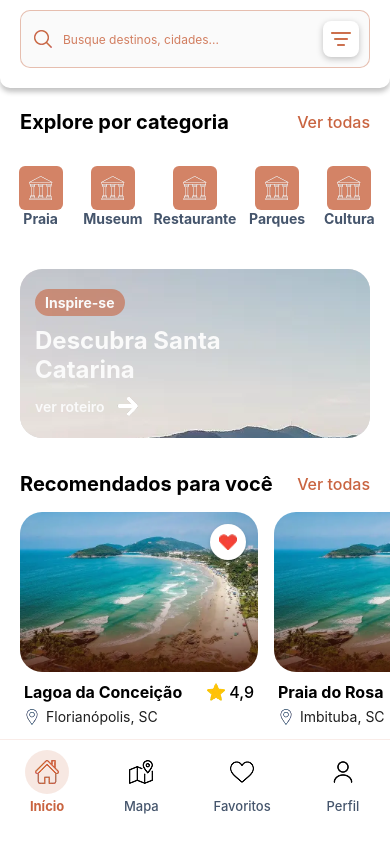
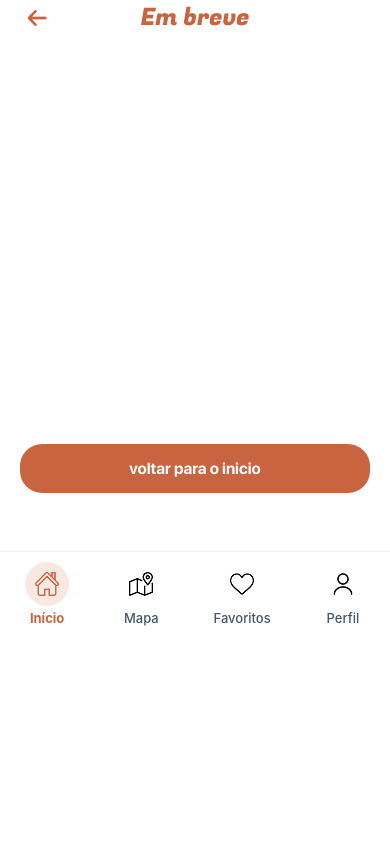
Before and after one commit to GoBrazill/explore-brasil-mobile, a React Native app: screen / in a window 390 px wide. Built offline with nearby package versions, Linux system fonts and the light colour scheme.

Commit message:
feat: add comming soon screen

```diff
--- a/App.js
+++ b/App.js
@@ -10,6 +10,7 @@ import Login from './src/screens/Login';
 import Category from './src/screens/Category';
 import PlaceDetail from './src/screens/PlaceDetail';
 import  Home  from "./src/screens/Home/index"
+import  CommingSoon  from './src/screens/ComingSoonScreen';
 export default function App() {
 
   const [loaded] = useFonts({
@@ -31,7 +32,8 @@ export default function App() {
 
   return (
     <SafeAreaProvider>
-        <Home/>
+      <CommingSoon/>
+        {/* <Home/> */}
         {/* <OnboardingOne /> */}
         {/* <OnboardingTwo/> */}
         {/* <OnboardingThree/> */}
```
